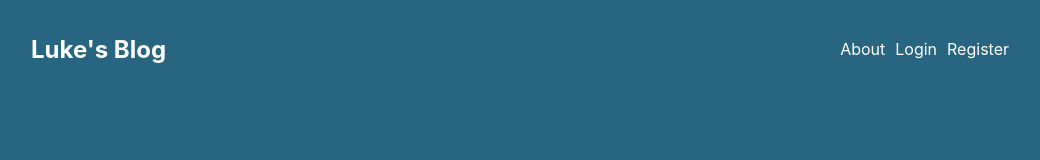
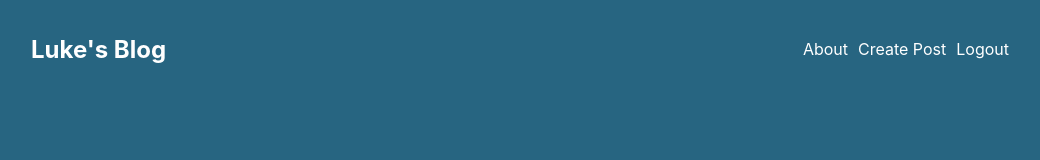
Before and after one commit to yhlli/lukeblog-client, a React (Create React App) app: page / in a window 1280 px wide. Shown: the top 160 px of the page, without its empty margins (120-1160 px from the left). Built offline with nearby package versions, Linux system fonts and the light colour scheme; no server answers.

Commit message:
fixed logout bug

```diff
--- a/src/Header.js
+++ b/src/Header.js
@@ -1,4 +1,4 @@
-import { useContext, useEffect } from "react";
+import { useContext, useEffect, useState } from "react";
 import { Link } from "react-router-dom";
 import { UserContext } from "./UserContext";
 
@@ -23,10 +23,8 @@ export default function Header(){
       credentials: 'include',
       method: 'POST',
     });
-    setUserInfo(null);
+    setUserInfo('not logged in');
   }
-
-  const username = userInfo?.username;
 
   return(
     <header>
@@ -41,13 +39,13 @@ export default function Header(){
               <li><Link to="/contact">Contact</Link></li>
             </ul>
           </li>
-          {username && (
+          {userInfo !== 'not logged in' && (
             <>
               <li><Link to="/create">Create Post</Link></li>
               <li><Link onClick={logout}>Logout</Link></li>
             </>
           )}
-          {!username && (
+          {userInfo === 'not logged in' && (
             <>
               <li><Link to="/login">Login</Link></li>
               <li><Link to="/register">Register</Link></li>
```
